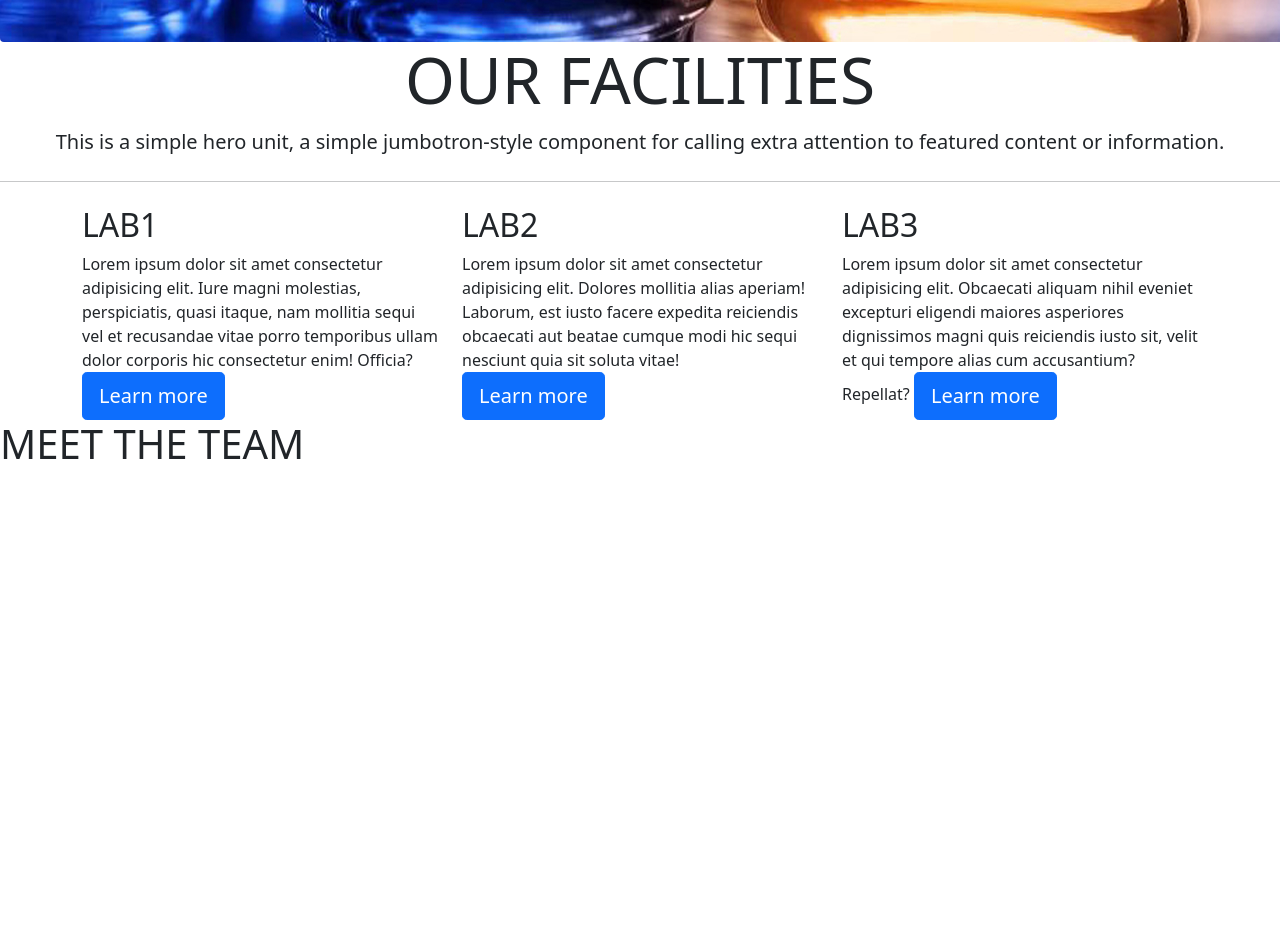
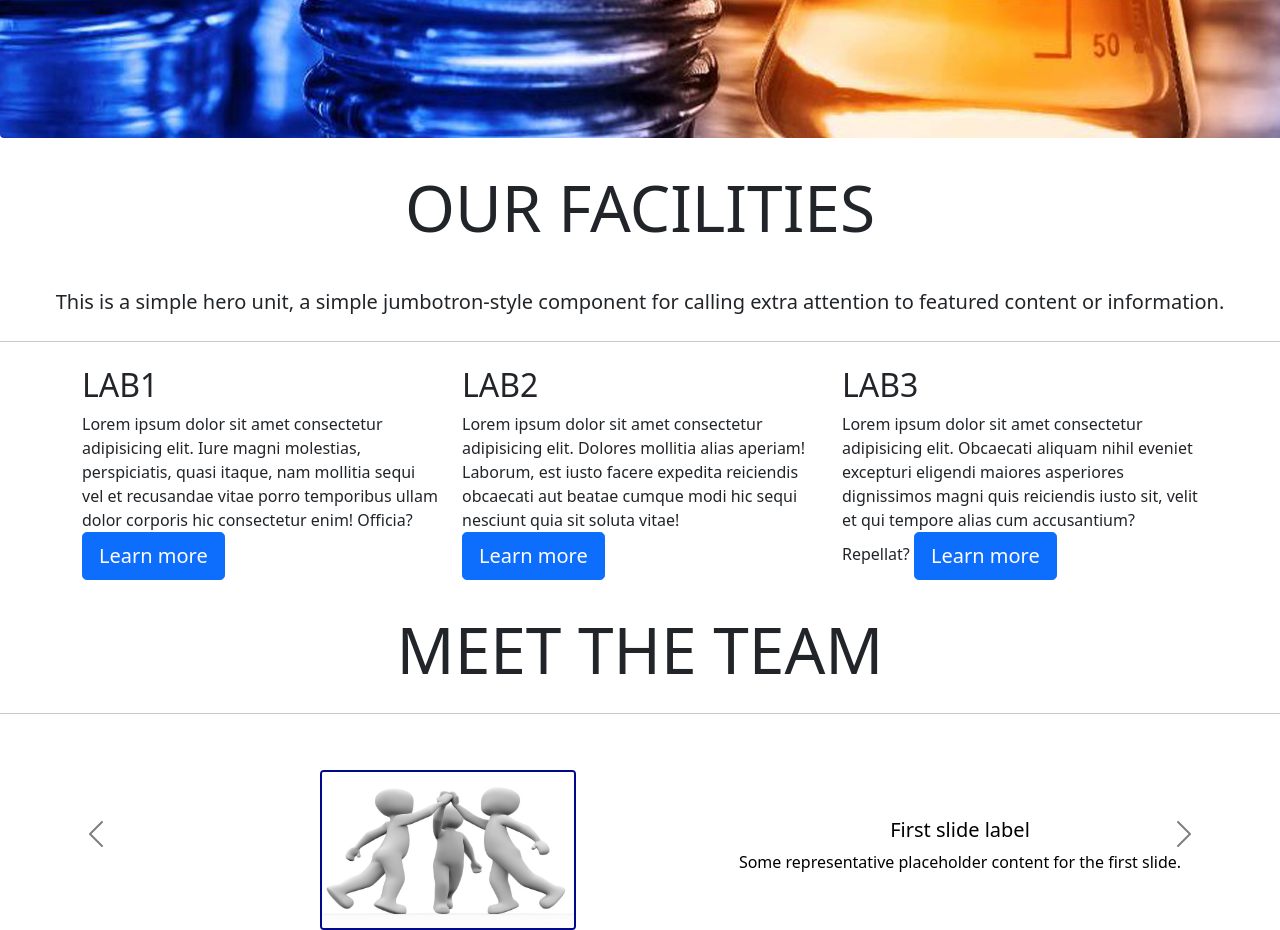
Before and after one commit to MerKhadraoui/greenLaboratory, a plain HTML site: page index.html in a window 1280 px wide. Shown: the part 1800-2730 px from the top of the page. Before the commit the page ends 2276 px from the top, so only its background shows below. Drawn offline with nearby package versions, Linux system fonts and the light colour scheme.

Commit message:
laboretory web

```diff
--- a/css/style.css
+++ b/css/style.css
@@ -10,5 +10,12 @@
 .central-me {
   display: flex;
   align-items: center;
-  justify-content: center;
+  justify-content: space-around;
+  padding-top: 2rem;
 }
+#team {
+  width: 20vw;
+  height: 20vh;
+  border-radius: 50%;
+  border: 2px solid rgb(0, 9, 139);
+}
--- a/index.html
+++ b/index.html
@@ -228,7 +228,78 @@
         </div>
       </div>
     </div>
-    <h1>MEET THE TEAM</h1>
+    <div class="jumbotron">
+      <h1 class="display-3 central-me">MEET THE TEAM</h1>
+
+      <hr class="my-4" />
+
+      <p class="lead"></p>
+    </div>
+    <div
+      id="carouselExampleDark"
+      class="carousel carousel-dark slide"
+      data-bs-ride="carousel"
+    >
+      <div class="carousel-inner central-me">
+        <div class="carousel-item active" data-bs-interval="10000">
+          <img
+            id="team"
+            src="./img/team.jpg"
+            class="rounded float-start"
+            alt="..."
+          />
+
+          <div class="carousel-caption d-none d-md-block">
+            <h5>First slide label</h5>
+            <p>Some representative placeholder content for the first slide.</p>
+          </div>
+        </div>
+        <div class="carousel-item" data-bs-interval="2000">
+          <img
+            id="team"
+            src="./img/team.jpg"
+            class="rounded float-start"
+            alt="..."
+          />
+
+          <div class="carousel-caption d-none d-md-block">
+            <h5>Second slide label</h5>
+            <p>Some representative placeholder content for the second slide.</p>
+          </div>
+        </div>
+        <div class="carousel-item">
+          <img
+            id="team"
+            src="./img/team.jpg"
+            class="rounded float-start"
+            alt="..."
+          />
+
+          <div class="carousel-caption d-none d-md-block">
+            <h5>Third slide label</h5>
+            <p>Some representative placeholder content for the third slide.</p>
+          </div>
+        </div>
+      </div>
+      <button
+        class="carousel-control-prev"
+        type="button"
+        data-bs-target="#carouselExampleDark"
+        data-bs-slide="prev"
+      >
+        <span class="carousel-control-prev-icon" aria-hidden="true"></span>
+        <span class="visually-hidden">Previous</span>
+      </button>
+      <button
+        class="carousel-control-next"
+        type="button"
+        data-bs-target="#carouselExampleDark"
+        data-bs-slide="next"
+      >
+        <span class="carousel-control-next-icon" aria-hidden="true"></span>
+        <span class="visually-hidden">Next</span>
+      </button>
+    </div>
 
     <!-- bootstrap javascript  -->
     <!-- JavaScript Bundle with Popper -->
```
Also changed, not shown: img/team.jpg (added).
